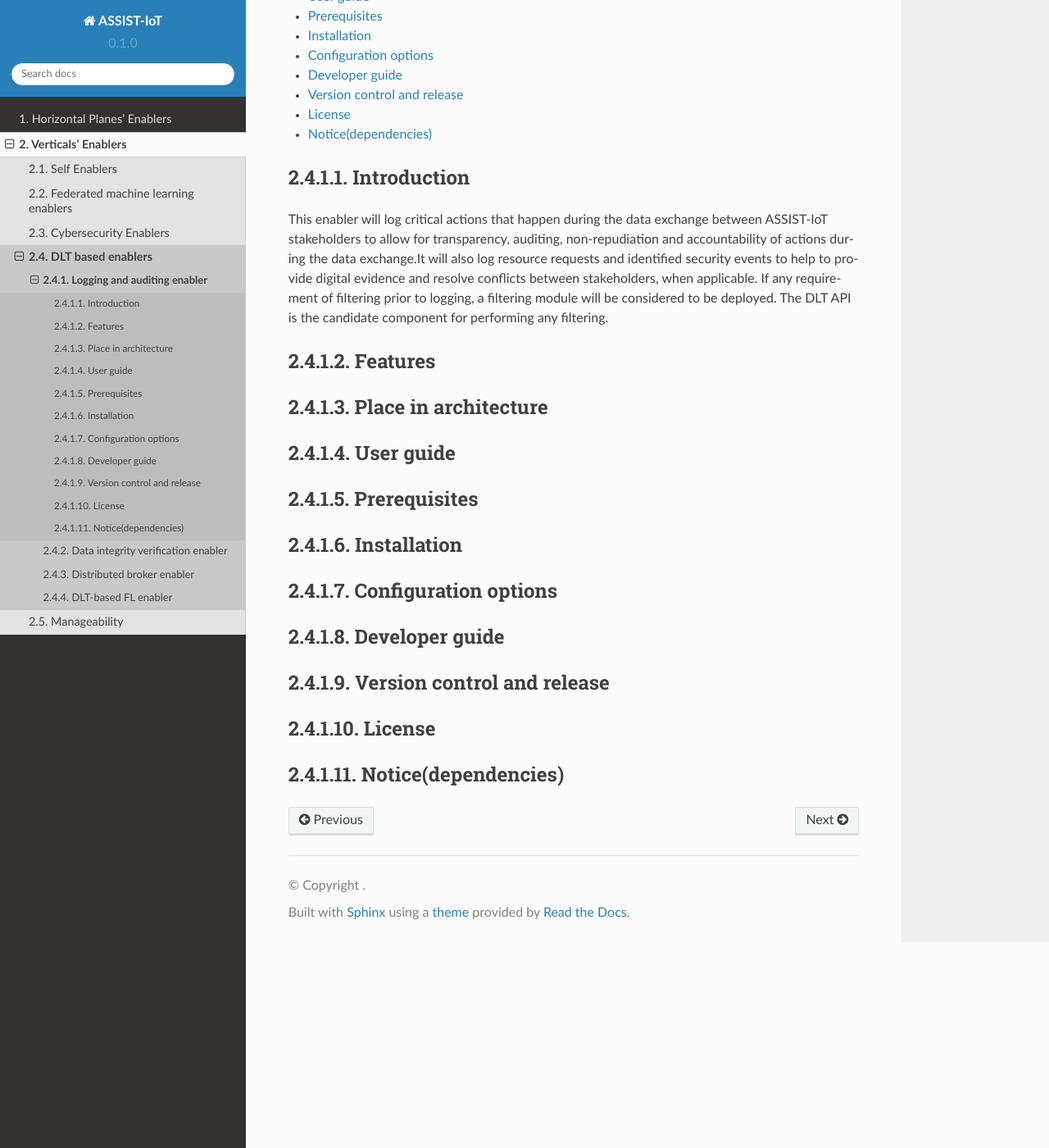
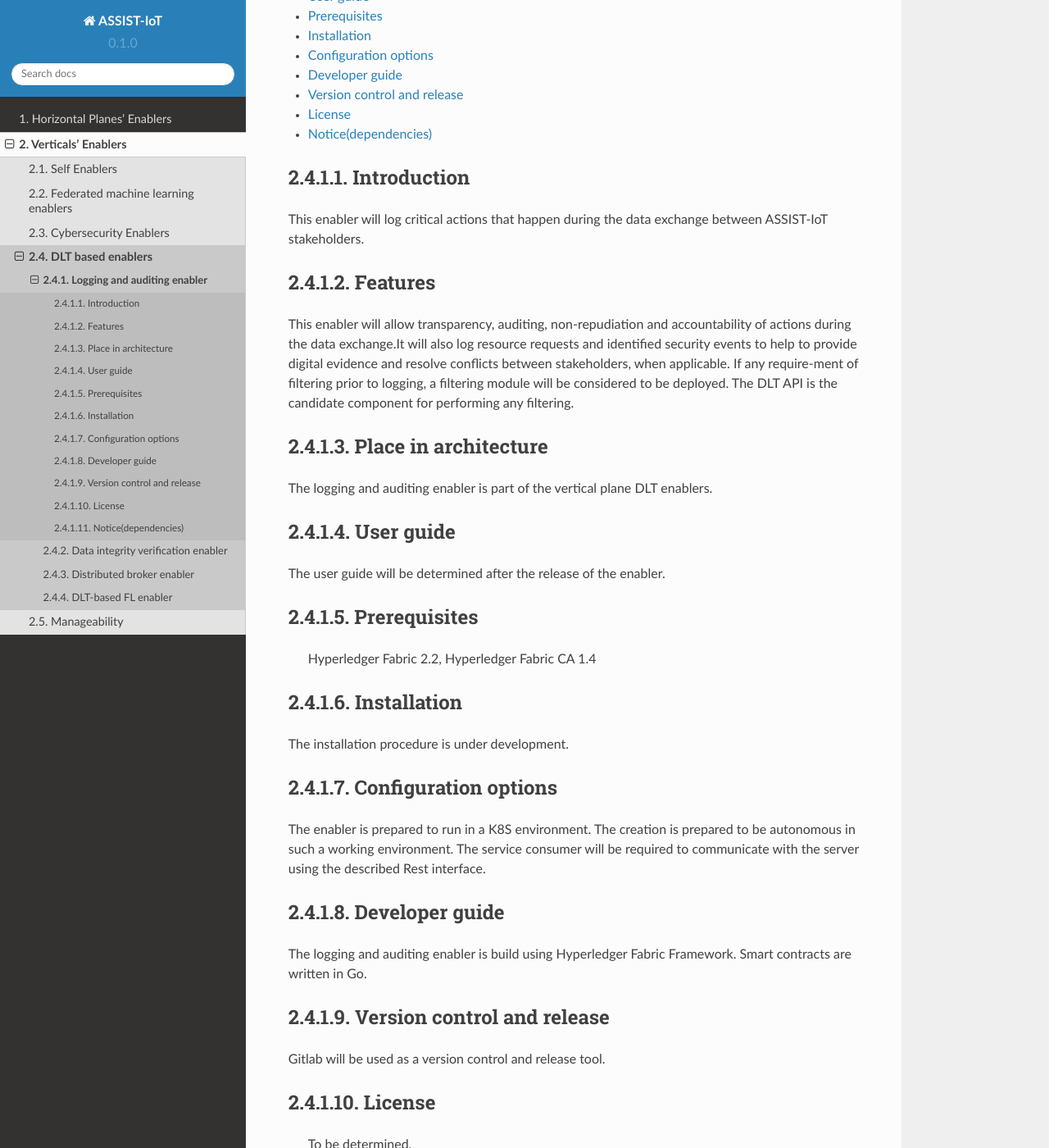
Before and after one commit to assist-iot/assist-iot-documentation, a Sphinx documentation site: the page built from docs/source/verticals/dlt/logging_and_auditing_enabler.rst, in a window 1280 px wide and 1400 px high, scrolled down 272 px. Shown: the whole window at 82% size. Built offline with Sphinx 7.4.7 and the Read the Docs theme 2.0.0, drawn with Linux system fonts in a browser that asks for light colours; some of the changed text lies outside the part shown.

Commit message:
Update Logging and Auditing Enabler wikis

```diff
--- a/docs/source/verticals/dlt/logging_and_auditing_enabler.rst
+++ b/docs/source/verticals/dlt/logging_and_auditing_enabler.rst
@@ -11,44 +11,55 @@ Logging and auditing enabler
 ***************
 Introduction
 ***************
-This enabler will log critical actions that happen during the data exchange between ASSIST-IoT stakeholders to allow for transparency, auditing, non-repudiation and accountability of actions dur-ing the data exchange.It will also log resource requests and identified security events to help to pro-vide digital evidence and resolve conflicts between stakeholders, when applicable. If any require-ment of filtering prior to logging, a filtering module will be considered to be deployed. The DLT API is the candidate component for performing any filtering.
+This enabler will log critical actions that happen during the data exchange between ASSIST-IoT stakeholders.
 
 ***************
 Features
 ***************
+This enabler will allow transparency, auditing, non-repudiation and accountability of actions during the data exchange.It will also log resource requests and identified security events to help to provide digital evidence and resolve conflicts between stakeholders, when applicable. If any require-ment of filtering prior to logging, a filtering module will be considered to be deployed. The DLT API is the candidate component for performing any filtering.
 
 *********************
 Place in architecture
 *********************
+The logging and auditing enabler is part of the vertical plane DLT enablers.
 
 ***************
 User guide
 ***************
+The user guide will be determined after the release of the enabler.
 
 ***************
 Prerequisites
 ***************
+ Hyperledger Fabric 2.2, Hyperledger Fabric CA 1.4
 
 ***************
 Installation
 ***************
+The installation procedure is under development.
 
 *********************
 Configuration options
 *********************
+The enabler is prepared to run in a K8S environment. The creation is prepared to be autonomous in such a working environment.
+The service consumer will be required to communicate with the server using the described Rest interface.
 
 ***************
 Developer guide
 ***************
+The logging and auditing enabler is build using  Hyperledger Fabric Framework. Smart contracts are written in Go.
 
 ***************************
 Version control and release
 ***************************
+Gitlab will be used as a version control and release tool.
 
 ***************
 License
 ***************
+ To be determined.
 
 ********************
 Notice(dependencies)
 ********************
+Dependency list and licensing information will be provided
```
